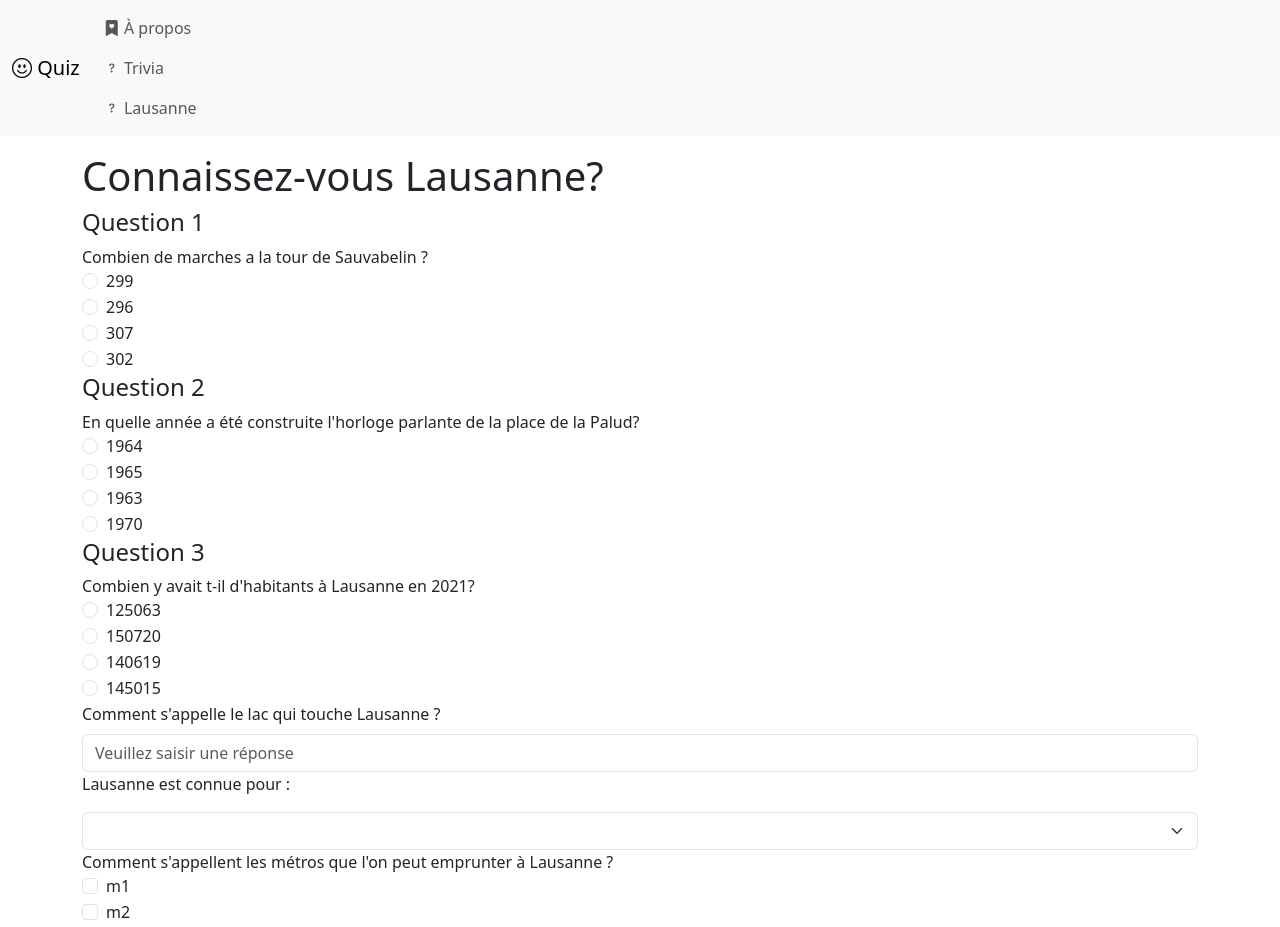
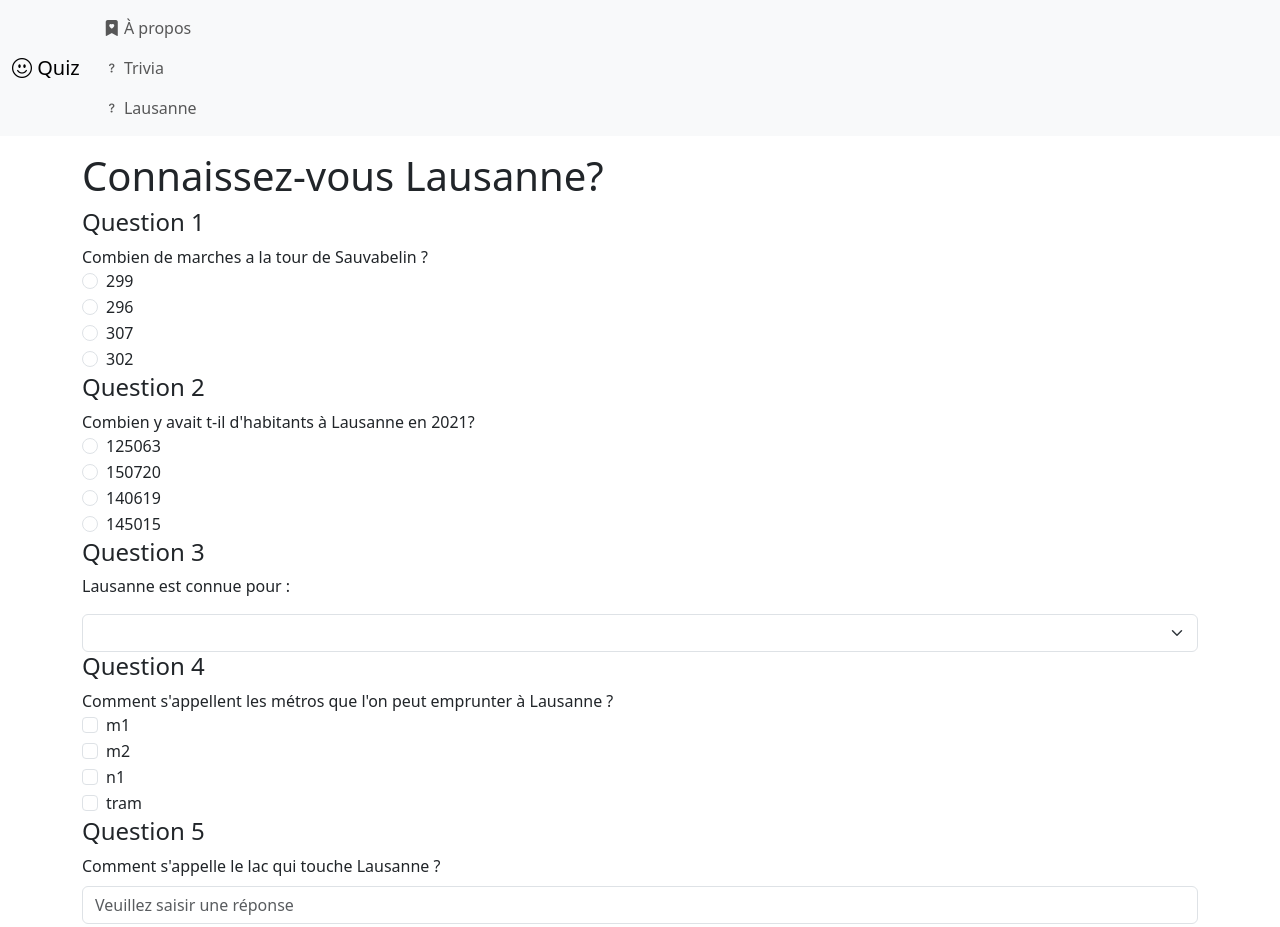
Before and after one commit to hepl-bs21inf5/sem07-project-emiliewermelinger, a Vue app: page /Lausanne in a window 1280 px wide. Shown: the top 927 px of the page. Built offline with nearby package versions, Linux system fonts and the light colour scheme.

Commit message:
imagesquizlausanne

```diff
--- a/src/components/QuestionCheckbox.vue
+++ b/src/components/QuestionCheckbox.vue
@@ -10,7 +10,7 @@
     type: Array as PropType<Array<{ value: string; text: string }>>,
     required: true,
   },
-  answerDetail: { type: String, default: "Aucune information complémentaire" },
+  answerDetail: { type: String, default: '' },
   answer: { type: Array as PropType<string[]>, required: true}, // Réponses multiples
 });
 
--- a/src/components/QuestionSelect.vue
+++ b/src/components/QuestionSelect.vue
@@ -10,7 +10,7 @@
       type: Array as PropType<Array<{ value: string; text: string }>>,
       required: true,
     },
-    answerDetail:{type: String, default:"Aucune information complémentaire"},
+    answerDetail:{type: String, default:''},
     answer:{type: String,required: true,}
   });
 
--- a/src/components/QuestionText.vue
+++ b/src/components/QuestionText.vue
@@ -7,7 +7,7 @@
     id: { type: String, required: true },
     text: { type: String, required: true },
     answer:{type: String, required: true},
-    answerDetail:{type: String, default:"Aucune information complémentaire"},
+    answerDetail:{type: String, default:''},
     placeholder:{type: String, default : "Veuillez saisir une réponse"}
   });
 
--- a/src/components/QuizLausanne.vue
+++ b/src/components/QuizLausanne.vue
@@ -13,7 +13,7 @@
 }
 
 //const questionIndices= ref([0, 1, 2]);
-const questionIndices = ref(['habitants', 'horloge', 'escalier'])
+const questionIndices = ref(['habitants', 'horloge', 'escalier','lac','metro','tourisme'])
 
 const questionDetails = ref<QuestionDetail[]>([
   {
@@ -29,6 +29,21 @@
   { id: 'habitants',
     image: '',
     answerDetail:"En 2021 il y avait 140619 habitants à Lausanne, aujourd'hui il y en a plus de 150000",
+  },
+  {
+    id: 'lac',
+    image: "https://upload.wikimedia.org/wikipedia/commons/thumb/1/1b/Lake_Geneva_by_Sentinel-2.jpg/560px-Lake_Geneva_by_Sentinel-2.jpg",
+    answerDetail: "Contrairement à ce que certains disent, le vrai nom du lac est le lac léman et non le lac de Genève",
+  },
+  {
+    id:'toursime',
+    image:'',
+    answerDetail: "Lausanne est connue car c'est la capitale olympique",
+  },
+  {
+    id:'metro',
+    image:'',
+    answerDetail:"Les métros se nomment m1 et m2. Le m veut dire métro et le numéro est l'ordre dans lequel ils ont été construits"
   }
 ])
 
@@ -100,6 +115,7 @@
           { value: '150720', text: '150720' },
           { value: '145015', text: '145015' },
         ]"/>
+
       <QuestionRadio
         v-if="id === 'horloge'"
         id="horloge"
@@ -112,6 +128,7 @@
           { value: '1965', text: '1965' },
           { value: '1963', text: '1963' },
         ]"/>
+
       <QuestionRadio
         v-if="id === 'escalier'"
         id="escalier"
@@ -124,7 +141,45 @@
           { value: '299', text: '299' },
           { value: '296', text: '296' },
         ]"/>
-      <div
+
+      <QuestionText
+        v-if="id === 'lac'"
+        id="lac"
+        v-model="questionStates[idx]"
+        answer="['leman','léman','le lac léman','le lac leman']"
+        text="Comment s'appelle le lac qui touche Lausanne ?"
+      />
+
+      <QuestionSelect
+        v-if="id === 'tourisme'"
+        id="tourisme"
+        v-model="questionStates[idx]"
+        answer="Le siège du comité international olympique"
+        text="Lausanne est connue pour :"
+        :options="[
+          {
+            value: 'Le siège du comité international olympique',
+            text: 'Le siège du comité international olympique',
+          },
+          { value: 'lac', text: 'Le lac' },
+          { value: 'chocolat', text: 'Le chocolat du Barbare' },
+          { value: 'Sa cathédrale', text: 'Sa cathédrale' },
+        ]" />
+
+      <QuestionCheckbox
+        v-if="id === 'metro'"
+        id="metro"
+        v-model="questionStates[idx]"
+        :answer="['m1', 'm2']"
+        text="Comment s'appellent les métros que l'on peut emprunter à Lausanne ?"
+        :options="[
+          { value: 'm1', text: 'm1' },
+          { value: 'm2', text: 'm2' },
+          { value: 'n1', text: 'n1' },
+          { value: 'tram', text: 'tram' },
+        ]"/>
+
+    <div
         v-if="
           questionStates[idx] === QuestionState.Correct ||
           questionStates[idx] === QuestionState.Wrong
@@ -145,45 +200,6 @@
       </div>
     </div>
 
-    <QuestionText
-      id="lac"
-      v-model="questionStates[3]"
-      answer="['leman','léman','le lac léman','le lac leman']"
-      text="Comment s'appelle le lac qui touche Lausanne ?"
-      answer-detail="Contrairement à ce que certains disent, le vrai nom du lac est le lac léman et non le lac de Genève"
-    />
-
-    <QuestionSelect
-      id="tourisme"
-      v-model="questionStates[4]"
-      answer="Le siège du comité international olympique"
-      text="Lausanne est connue pour :"
-      :options="[
-        {
-          value: 'Le siège du comité international olympique',
-          text: 'Le siège du comité international olympique',
-        },
-        { value: 'lac', text: 'Le lac' },
-        { value: 'chocolat', text: 'Le chocolat du Barbare' },
-        { value: 'Sa cathédrale', text: 'Sa cathédrale' },
-      ]"
-      answer-detail="Lausanne est connue car c'est la capitale olympique"
-    />
-
-    <QuestionCheckbox
-      id="metro"
-      v-model="questionStates[5]"
-      :answer="['m1', 'm2']"
-      text="Comment s'appellent les métros que l'on peut emprunter à Lausanne ?"
-      :options="[
-        { value: 'm1', text: 'm1' },
-        { value: 'm2', text: 'm2' },
-        { value: 'n1', text: 'n1' },
-        { value: 'tram', text: 'tram' },
-      ]"
-      answer-detail="Les métros se nomment m1 et m2. Le m veut dire métro et le numéro est l'ordre dans lequel ils ont été construits "
-    />
-
     <br />
     <button class="btn btn-primary" :class="{ disabled: !filled }" @click="submit">Terminer</button>
     &nbsp;
```
Also changed, not shown: src/components/images/horloge_palud.jpg (deleted).
